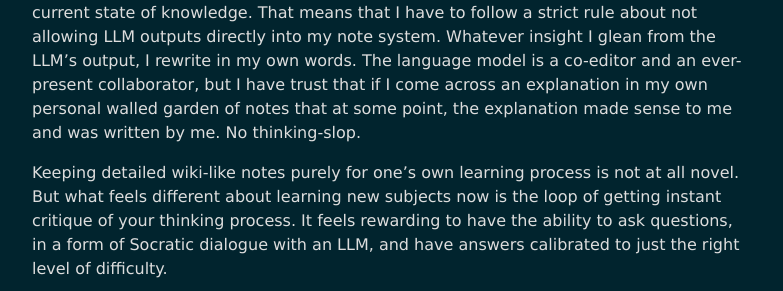
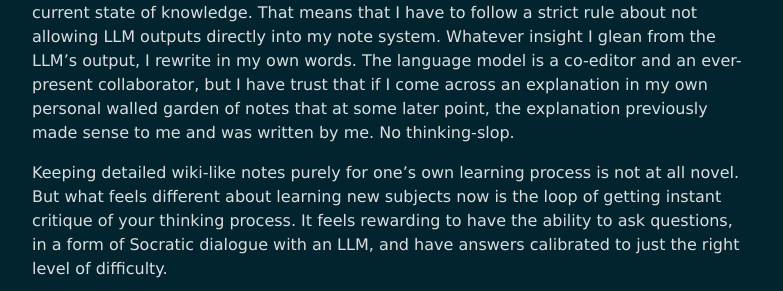
Before and after one commit to dkislyuk/dkislyuk.github.io, a Jekyll site: the page built from _posts/2026-01-09-writing-textbooks.md, in a window 1280 px wide. Shown: the part 863-1154 px from the top of the page, without its empty margins (248-1031 px from the left). Built offline with Jekyll 4.4.1, drawn with Linux system fonts in a browser that asks for light colours; some of the changed text lies outside the part shown.

Commit message:
minor wording

```diff
--- a/_posts/2026-01-09-writing-textbooks.md
+++ b/_posts/2026-01-09-writing-textbooks.md
@@ -11,7 +11,7 @@ When I took technical courses in my undergraduate and graduate years, in an era
 
 One observation I've had is that the act of writing down interconnected and detailed technical notes of all of my current relevant knowledge (some people refer to this as a personal knowledge graph) has a compounding positive effect for how effectively this process works. In the same way that so much of agentic coding is about effective context management, learning with LLMs is more effective when one injects just the right amount of rigor and context into the conversation. If I ask a model about a topic involving information theory, or reinforcement learning, or another topic that I have spent a lot of time thinking about, I want it to reference my own thinking structure, my preferred notation, and so on. I ideally want to bring along a tiny textbook which describes exactly how I learned about the subject, and have the LLM adjust its response accordingly, even if that response ends up poking holes in my own framework [1].
 
-This only seems to work well if my notes are indeed a faithful representation of my current state of knowledge. That means that I have to follow a strict rule about not allowing LLM outputs directly into my note system. Whatever insight I glean from the LLM's output, I rewrite in my own words. The language model is a co-editor and an ever-present collaborator, but I have trust that if I come across an explanation in my own personal walled garden of notes that at some point, the explanation made sense to me and was written by me. No thinking-slop.
+This only seems to work well if my notes are indeed a faithful representation of my current state of knowledge. That means that I have to follow a strict rule about not allowing LLM outputs directly into my note system. Whatever insight I glean from the LLM's output, I rewrite in my own words. The language model is a co-editor and an ever-present collaborator, but I have trust that if I come across an explanation in my own personal walled garden of notes that at some later point, the explanation previously made sense to me and was written by me. No thinking-slop.
 
 Keeping detailed wiki-like notes purely for one's own learning process is not at all novel. But what feels different about learning new subjects now is the loop of getting instant critique of your thinking process. It feels rewarding to have the ability to ask questions, in a form of Socratic dialogue with an LLM, and have answers calibrated to just the right level of difficulty.
 
```
Also changed, not shown: assets/icon2.png (added).
